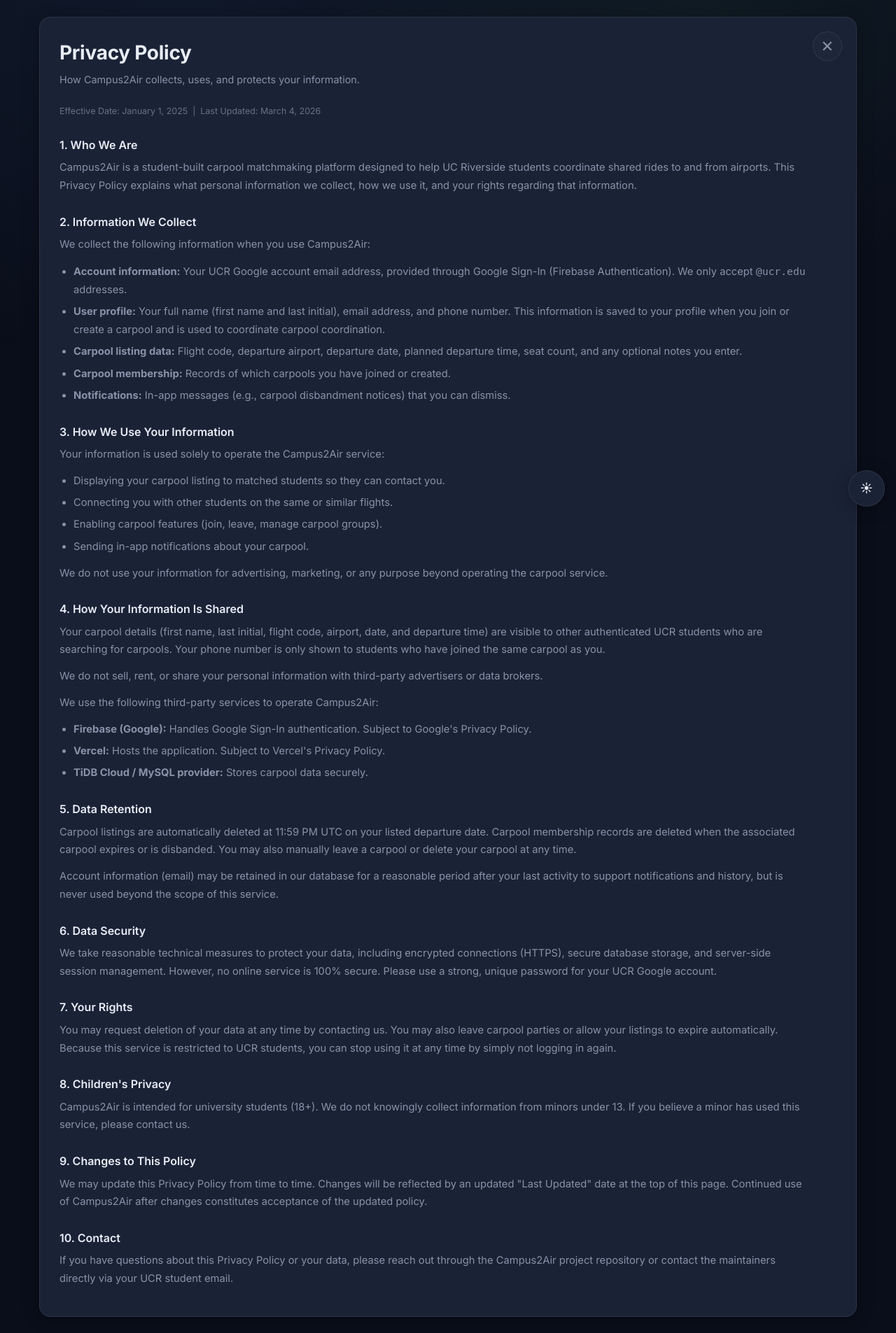
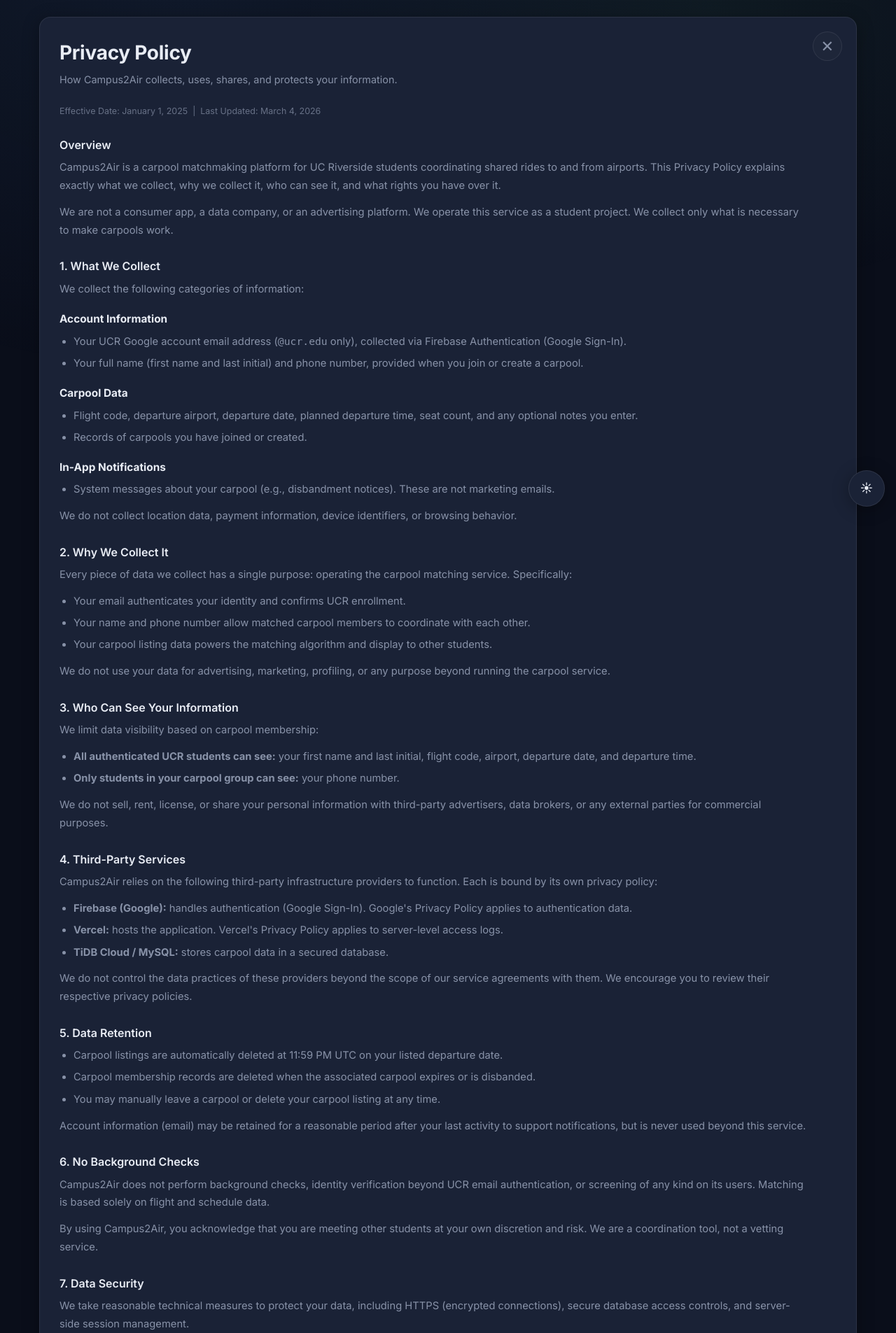
Before and after one commit to CodingGenius0001/univs-carpool-matchmaking, a Flask app: page /privacy in a window 1280 px wide. Shown: the part 60-1965 px from the top of the page at 70% size. Run offline with Flask 3, Linux system fonts and the light colour scheme.

Commit message:
Update privacy policy page

```diff
--- a/templates/privacy_policy.html
+++ b/templates/privacy_policy.html
@@ -12,6 +12,7 @@
     <style>
       .policy-body { font-size: 0.92rem; color: var(--text-muted); line-height: 1.75; }
       .policy-body h3 { color: var(--text); margin: 1.5rem 0 0.4rem; font-size: 1rem; }
+      .policy-body h4 { color: var(--text); margin: 1rem 0 0.35rem; font-size: 0.96rem; }
       .policy-body p { margin-bottom: 0.75rem; }
       .policy-body ul { padding-left: 1.25rem; margin-bottom: 0.75rem; }
       .policy-body ul li { margin-bottom: 0.35rem; }
@@ -59,61 +60,94 @@
       <section class="card eula-card">
         <a href="{% if user_email %}/start-now{% else %}/{% endif %}" class="eula-close-btn eula-panel-close" aria-label="Close">✕</a>
         <h2>Privacy Policy</h2>
-        <p class="card-subtitle">How Campus2Air collects, uses, and protects your information.</p>
+        <p class="card-subtitle">How Campus2Air collects, uses, shares, and protects your information.</p>
         <p class="policy-meta">Effective Date: January 1, 2025 &nbsp;|&nbsp; Last Updated: March 4, 2026</p>
 
         <div class="policy-body">
-          <h3>1. Who We Are</h3>
-          <p>Campus2Air is a student-built carpool matchmaking platform designed to help UC Riverside students coordinate shared rides to and from airports. This Privacy Policy explains what personal information we collect, how we use it, and your rights regarding that information.</p>
+          <h3>Overview</h3>
+          <p>Campus2Air is a carpool matchmaking platform for UC Riverside students coordinating shared rides to and from airports. This Privacy Policy explains exactly what we collect, why we collect it, who can see it, and what rights you have over it.</p>
+          <p>We are not a consumer app, a data company, or an advertising platform. We operate this service as a student project. We collect only what is necessary to make carpools work.</p>
 
-          <h3>2. Information We Collect</h3>
-          <p>We collect the following information when you use Campus2Air:</p>
+          <h3>1. What We Collect</h3>
+          <p>We collect the following categories of information:</p>
+          <h4>Account Information</h4>
           <ul>
-            <li><strong>Account information:</strong> Your UCR Google account email address, provided through Google Sign-In (Firebase Authentication). We only accept <code>@ucr.edu</code> addresses.</li>
-            <li><strong>User profile:</strong> Your full name (first name and last initial), email address, and phone number. This information is saved to your profile when you join or create a carpool and is used to coordinate carpool coordination.</li>
-            <li><strong>Carpool listing data:</strong> Flight code, departure airport, departure date, planned departure time, seat count, and any optional notes you enter.</li>
-            <li><strong>Carpool membership:</strong> Records of which carpools you have joined or created.</li>
-            <li><strong>Notifications:</strong> In-app messages (e.g., carpool disbandment notices) that you can dismiss.</li>
+            <li>Your UCR Google account email address (<code>@ucr.edu</code> only), collected via Firebase Authentication (Google Sign-In).</li>
+            <li>Your full name (first name and last initial) and phone number, provided when you join or create a carpool.</li>
           </ul>
+          <h4>Carpool Data</h4>
+          <ul>
+            <li>Flight code, departure airport, departure date, planned departure time, seat count, and any optional notes you enter.</li>
+            <li>Records of carpools you have joined or created.</li>
+          </ul>
+          <h4>In-App Notifications</h4>
+          <ul>
+            <li>System messages about your carpool (e.g., disbandment notices). These are not marketing emails.</li>
+          </ul>
+          <p>We do not collect location data, payment information, device identifiers, or browsing behavior.</p>
 
-          <h3>3. How We Use Your Information</h3>
-          <p>Your information is used solely to operate the Campus2Air service:</p>
+          <h3>2. Why We Collect It</h3>
+          <p>Every piece of data we collect has a single purpose: operating the carpool matching service. Specifically:</p>
           <ul>
-            <li>Displaying your carpool listing to matched students so they can contact you.</li>
-            <li>Connecting you with other students on the same or similar flights.</li>
-            <li>Enabling carpool features (join, leave, manage carpool groups).</li>
-            <li>Sending in-app notifications about your carpool.</li>
+            <li>Your email authenticates your identity and confirms UCR enrollment.</li>
+            <li>Your name and phone number allow matched carpool members to coordinate with each other.</li>
+            <li>Your carpool listing data powers the matching algorithm and display to other students.</li>
           </ul>
-          <p>We do not use your information for advertising, marketing, or any purpose beyond operating the carpool service.</p>
+          <p>We do not use your data for advertising, marketing, profiling, or any purpose beyond running the carpool service.</p>
 
-          <h3>4. How Your Information Is Shared</h3>
-          <p>Your carpool details (first name, last initial, flight code, airport, date, and departure time) are visible to other authenticated UCR students who are searching for carpools. Your phone number is only shown to students who have joined the same carpool as you.</p>
-          <p>We do not sell, rent, or share your personal information with third-party advertisers or data brokers.</p>
-          <p>We use the following third-party services to operate Campus2Air:</p>
+          <h3>3. Who Can See Your Information</h3>
+          <p>We limit data visibility based on carpool membership:</p>
           <ul>
-            <li><strong>Firebase (Google):</strong> Handles Google Sign-In authentication. Subject to Google's Privacy Policy.</li>
-            <li><strong>Vercel:</strong> Hosts the application. Subject to Vercel's Privacy Policy.</li>
-            <li><strong>TiDB Cloud / MySQL provider:</strong> Stores carpool data securely.</li>
+            <li><strong>All authenticated UCR students can see:</strong> your first name and last initial, flight code, airport, departure date, and departure time.</li>
+            <li><strong>Only students in your carpool group can see:</strong> your phone number.</li>
           </ul>
+          <p>We do not sell, rent, license, or share your personal information with third-party advertisers, data brokers, or any external parties for commercial purposes.</p>
+
+          <h3>4. Third-Party Services</h3>
+          <p>Campus2Air relies on the following third-party infrastructure providers to function. Each is bound by its own privacy policy:</p>
+          <ul>
+            <li><strong>Firebase (Google):</strong> handles authentication (Google Sign-In). Google&apos;s Privacy Policy applies to authentication data.</li>
+            <li><strong>Vercel:</strong> hosts the application. Vercel&apos;s Privacy Policy applies to server-level access logs.</li>
+            <li><strong>TiDB Cloud / MySQL:</strong> stores carpool data in a secured database.</li>
+          </ul>
+          <p>We do not control the data practices of these providers beyond the scope of our service agreements with them. We encourage you to review their respective privacy policies.</p>
 
           <h3>5. Data Retention</h3>
-          <p>Carpool listings are automatically deleted at 11:59 PM UTC on your listed departure date. Carpool membership records are deleted when the associated carpool expires or is disbanded. You may also manually leave a carpool or delete your carpool at any time.</p>
-          <p>Account information (email) may be retained in our database for a reasonable period after your last activity to support notifications and history, but is never used beyond the scope of this service.</p>
+          <ul>
+            <li>Carpool listings are automatically deleted at 11:59 PM UTC on your listed departure date.</li>
+            <li>Carpool membership records are deleted when the associated carpool expires or is disbanded.</li>
+            <li>You may manually leave a carpool or delete your carpool listing at any time.</li>
+          </ul>
+          <p>Account information (email) may be retained for a reasonable period after your last activity to support notifications, but is never used beyond this service.</p>
 
-          <h3>6. Data Security</h3>
-          <p>We take reasonable technical measures to protect your data, including encrypted connections (HTTPS), secure database storage, and server-side session management. However, no online service is 100% secure. Please use a strong, unique password for your UCR Google account.</p>
+          <h3>6. No Background Checks</h3>
+          <p>Campus2Air does not perform background checks, identity verification beyond UCR email authentication, or screening of any kind on its users. Matching is based solely on flight and schedule data.</p>
+          <p>By using Campus2Air, you acknowledge that you are meeting other students at your own discretion and risk. We are a coordination tool, not a vetting service.</p>
 
-          <h3>7. Your Rights</h3>
-          <p>You may request deletion of your data at any time by contacting us. You may also leave carpool parties or allow your listings to expire automatically. Because this service is restricted to UCR students, you can stop using it at any time by simply not logging in again.</p>
+          <h3>7. Data Security</h3>
+          <p>We take reasonable technical measures to protect your data, including HTTPS (encrypted connections), secure database access controls, and server-side session management.</p>
+          <p>No online service is fully immune to security risks. We recommend using a strong, unique password for your UCR Google account, which is your primary credential for this service.</p>
 
-          <h3>8. Children's Privacy</h3>
-          <p>Campus2Air is intended for university students (18+). We do not knowingly collect information from minors under 13. If you believe a minor has used this service, please contact us.</p>
+          <h3>8. Your Rights (Including California / CCPA)</h3>
+          <p>As a California resident, you have specific rights under the California Consumer Privacy Act (CCPA):</p>
+          <ul>
+            <li><strong>Right to know:</strong> You may request a full description of the personal information we have collected about you and how it has been used.</li>
+            <li><strong>Right to deletion:</strong> You may request deletion of your personal data at any time by contacting us.</li>
+            <li><strong>Right to non-discrimination:</strong> We will not treat you differently for exercising any of these rights.</li>
+            <li><strong>Right to opt-out:</strong> We do not sell personal information. There is nothing to opt out of.</li>
+          </ul>
+          <p>To exercise any of these rights, contact us through the Campus2Air repository or via your UCR student email. We will respond within 45 days as required by California law.</p>
 
-          <h3>9. Changes to This Policy</h3>
-          <p>We may update this Privacy Policy from time to time. Changes will be reflected by an updated "Last Updated" date at the top of this page. Continued use of Campus2Air after changes constitutes acceptance of the updated policy.</p>
+          <h3>9. Children&apos;s Privacy</h3>
+          <p>Campus2Air is intended exclusively for university students aged 18 and older. We do not knowingly collect personal information from minors under 13. If you have reason to believe a minor has used this service, please contact us immediately.</p>
 
-          <h3>10. Contact</h3>
-          <p>If you have questions about this Privacy Policy or your data, please reach out through the Campus2Air project repository or contact the maintainers directly via your UCR student email.</p>
+          <h3>10. Changes to This Policy</h3>
+          <p>We may update this Privacy Policy from time to time. When we do, we will update the &ldquo;Last Updated&rdquo; date at the top of this page. Continued use of Campus2Air after any changes are posted constitutes your acceptance of the revised policy.</p>
+          <p>We will not make retroactive changes that reduce your rights without clear notice.</p>
+
+          <h3>11. Contact</h3>
+          <p>Questions, data requests, or concerns about this Privacy Policy can be directed to the Campus2Air project repository or to the maintainers directly via UCR student email.</p>
+          <p class="policy-meta">&copy; 2026 Campus2Air. All Rights Reserved.</p>
         </div>
       </section>
     </main>
```
